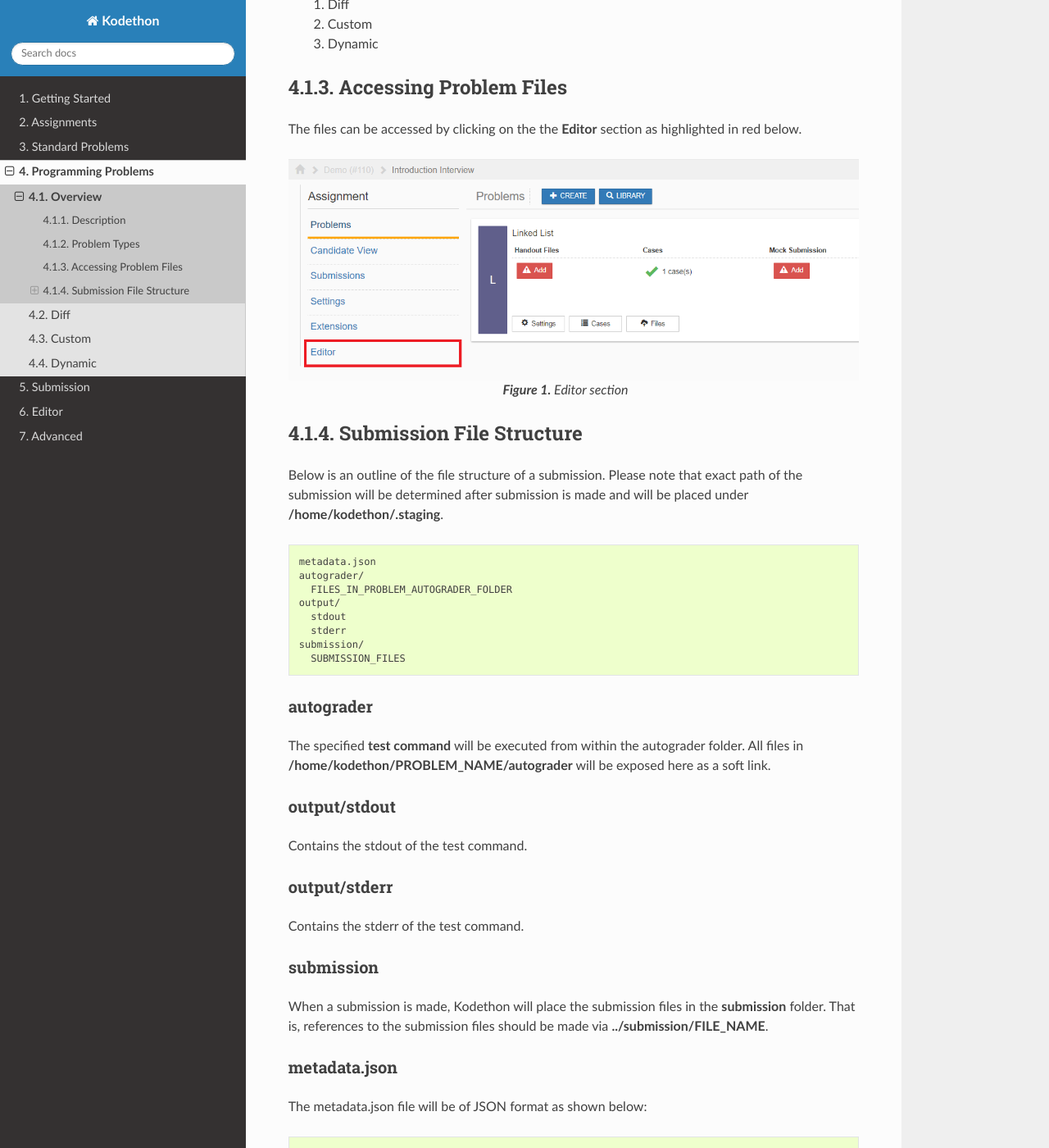
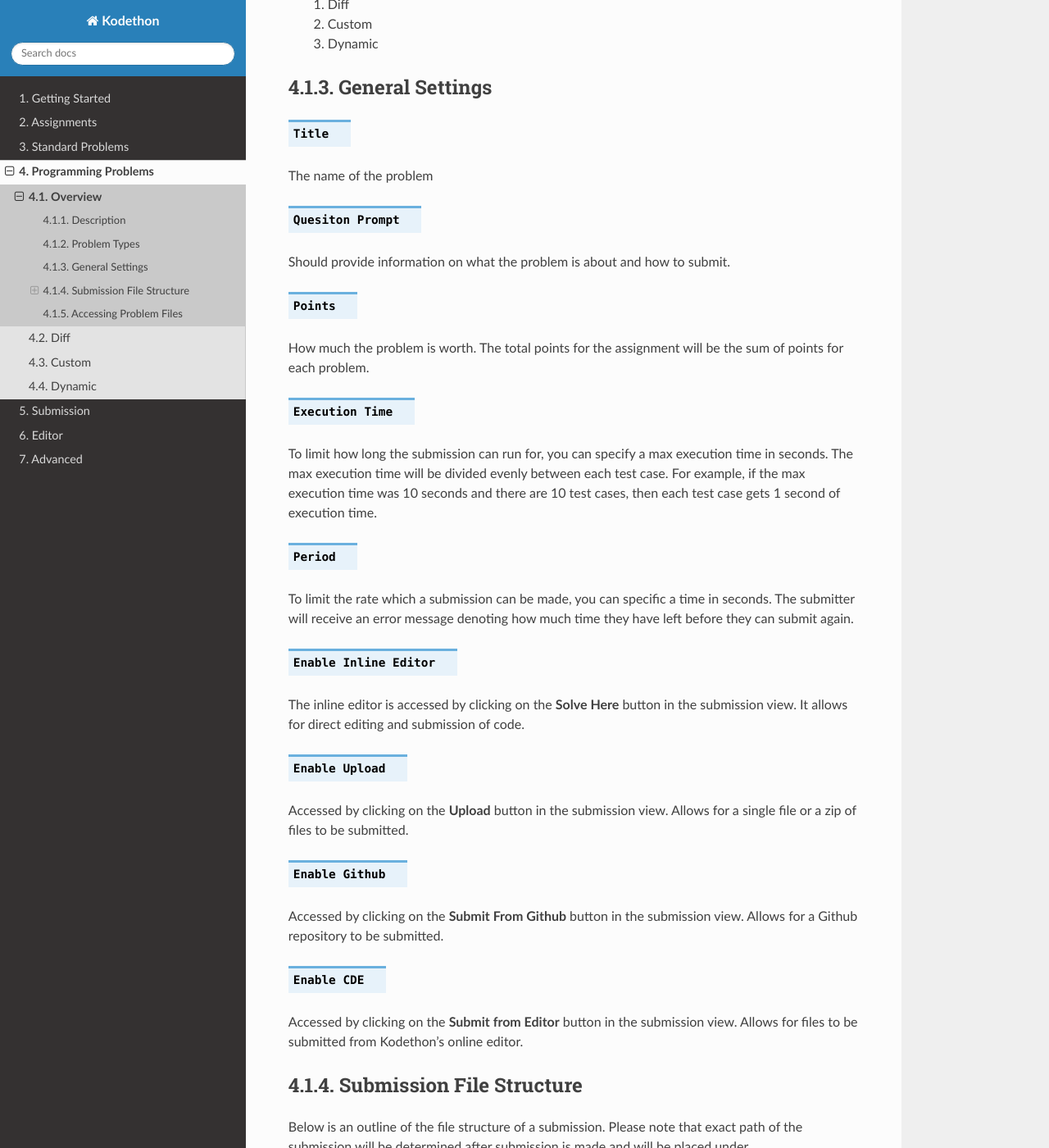
Before and after one commit to kodethon/Docs, a Sphinx documentation site: the page built from source/programming-problems/overview.rst, in a window 1280 px wide and 1400 px high, scrolled down 398 px. Shown: the whole window at 82% size. Built offline with Sphinx 7.4.7 and the Read the Docs theme 2.0.0, drawn with Linux system fonts in a browser that asks for light colours; pages that are not in the unit, such as notebooks, are missing from menus; some of the changed text lies outside the part shown.

Commit message:
Update programming problem overview

```diff
--- a/source/assignments/problems.rst
+++ /dev/null
@@ -1,70 +0,0 @@
-********
-Overview
-********
-
-.. contents:: Table of Contents
-
-Problem Types
-================
-
-We currently support three types of problems:
-
-    1. Diff
-    2. Custom
-    3. Multiple Choice
-    4. Free Response
-
-Diff
-------------
-
-Settings
-^^^^^^^^
-
-.. figure:: ../static/courses/test-suite-settings.PNG
-    :align: center
-    :figwidth: 100%
-
-    **Figure 2.** Test suite creation view
-
-A diff problem is comprised of test cases. For each test case, you can specify:
-
-    1. Standard input
-    2. Arguments
-    3. Expected answer
-    4. Comment
-
-When a student submits their program for grading, Kodethon will **generate a test script** based on the problem settings and test cases.
-For example, if you set standard input to be 'abc' and arguments '1 2 3' for **Test Case 1**, then the generated test command will look like:
-
-::
-
-    run main.py 1 2 3 < 1
-
-The specified standard input 'abc' will be written into a file called '1' and redirected into the student's program.
-
-Custom
---------------
-
-Settings
-^^^^^^^^
-
-.. figure:: ../static/courses/custom-test-suite.PNG
-    :align: center
-    :figwidth: 100%
-
-    **Figure 3.** Custom test settings
-
-You also have the option of providing an **On Start Command** that will be run when the student views or copies the assignment.
-This setting can be used to generate **Dynamic Problems**; please read this section for more details.
-
-.. cmdoption:: Execution Time
-
-To limit how long the submission can run for, you can specify a max execution time in
-seconds. The max execution time will be divided evenly between each test case. For example, if the max execution time was 10 seconds and there are 10 test cases, then each
-test case gets 1 second of execution time.
-
-.. cmdoption:: Period
-
-To limit the rate which a submission can be made, you can specific a time in seconds.
-The submitter will receive an error message denoting how much time they have left
-before they can submit again.
--- a/source/programming-problems/custom.rst
+++ b/source/programming-problems/custom.rst
@@ -18,13 +18,17 @@ Settings
 
 The test command should be a UNIX shell command used to initiate testing.
 This command will be run once from the **autograder** folder as shown in the next section.
-The test command print to stdout a JSON string denoting the submissions results or write the JSON string to **submission/results.json**
+The test command should either print to stdout a JSON string denoting the submissions results or write the JSON string to **submission/results.json**
 
 .. figure:: ../static/courses/create-custom-scoring-settings.PNG
     :align: center
     :figwidth: 100%
 
     **Figure 1.** Custom problem scoring settings view
+
+.. cmdoption:: Enable HTML Render
+
+Allows for HTML and CSS files to be rendered as a webpage in the inline editor. Will only be accessible if **Enable Inline Editor** is enabled.
 
 Problem File Structure
 ======================
--- a/source/programming-problems/diff.rst
+++ b/source/programming-problems/diff.rst
@@ -10,7 +10,23 @@ Description
 A diff problem is named after the UNIX diff command that compares the contents of two files.
 In our case, we diff the output produced by the submitted files with the expected answer.
 To generate the output from the submitted files, the creator of the problem must specify a **run command**.
-The expected answers are specified as **test cases**; each test case also has arguments and/or stdin (optional).
+The expected answers are specified as **test cases**.
+
+For each test case, you can specify:
+
+    1. Standard input (Optional)
+    2. Arguments (Optional)
+    3. Expected answer (Required)
+    4. Comment (Optional)
+
+When a student submits their program for grading, Kodethon will **generate a test script** based on the problem settings and test cases.
+For example, if you set standard input to be 'abc' and arguments '1 2 3' for **Test Case 1**, then the generated test command will look like:
+
+::
+
+    run main.py 1 2 3 < 1
+
+The specified standard input 'abc' will be written into a file called '1' and redirected into the student's program.
 
 Settings
 ========
--- a/source/programming-problems/overview.rst
+++ b/source/programming-problems/overview.rst
@@ -17,16 +17,48 @@ We currently support three types of programming problems:
     2. Custom
     3. Dynamic
 
-Accessing Problem Files
-=======================
+General Settings
+================
 
-The files can be accessed by clicking on the the **Editor** section as highlighted in red below.
+.. cmdoption:: Title
 
-.. figure:: ../static/courses/problems.editor.PNG
-    :align: center
-    :figwidth: 100%
+The name of the problem
 
-    **Figure 1.** Editor section
+.. cmdoption:: Quesiton Prompt
+
+Should provide information on what the problem is about and how to submit.
+
+.. cmdoption:: Points
+
+How much the problem is worth. The total points for the assignment will be the sum of points for each problem.
+
+.. cmdoption:: Execution Time
+
+To limit how long the submission can run for, you can specify a max execution time in
+seconds. The max execution time will be divided evenly between each test case. For example, if the max execution time was 10 seconds and there are 10 test cases, then each
+test case gets 1 second of execution time.
+
+.. cmdoption:: Period
+
+To limit the rate which a submission can be made, you can specific a time in seconds.
+The submitter will receive an error message denoting how much time they have left
+before they can submit again.
+
+.. cmdoption:: Enable Inline Editor
+
+The inline editor is accessed by clicking on the **Solve Here** button in the submission view. It allows for direct editing and submission of code.
+
+.. cmdoption:: Enable Upload
+
+Accessed by clicking on the **Upload** button in the submission view. Allows for a single file or a zip of files to be submitted.
+
+.. cmdoption:: Enable Github
+
+Accessed by clicking on the **Submit From Github** button in the submission view. Allows for a Github repository to be submitted.
+
+.. cmdoption:: Enable CDE
+
+Accessed by clicking on the **Submit from Editor** button in the submission view. Allows for files to be submitted from Kodethon's online editor.
 
 
 Submission File Structure
@@ -94,3 +126,14 @@ The metadata.json file will be of JSON format as shown below:
             "data": "<DATA YOUR PROBLEM MAY NEED>"
         }
     }
+
+Accessing Problem Files
+=======================
+
+The files can be accessed by clicking on the the **Editor** section as highlighted in red below.
+
+.. figure:: ../static/courses/problems.editor.PNG
+    :align: center
+    :figwidth: 100%
+
+    **Figure 1.** Editor section
```
